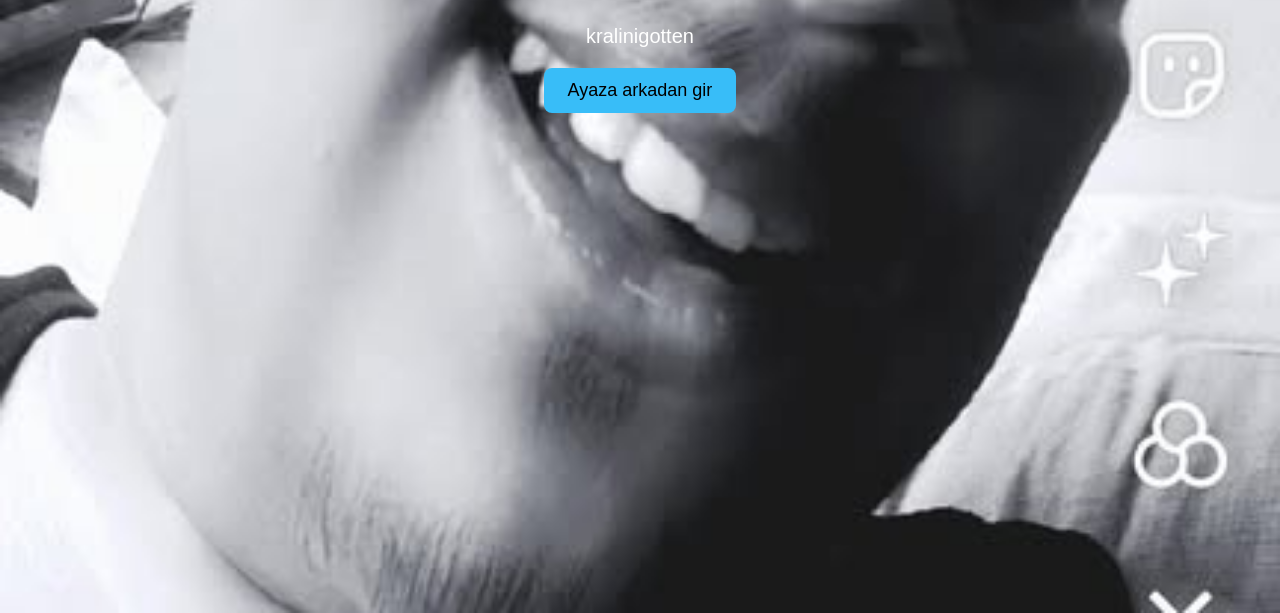
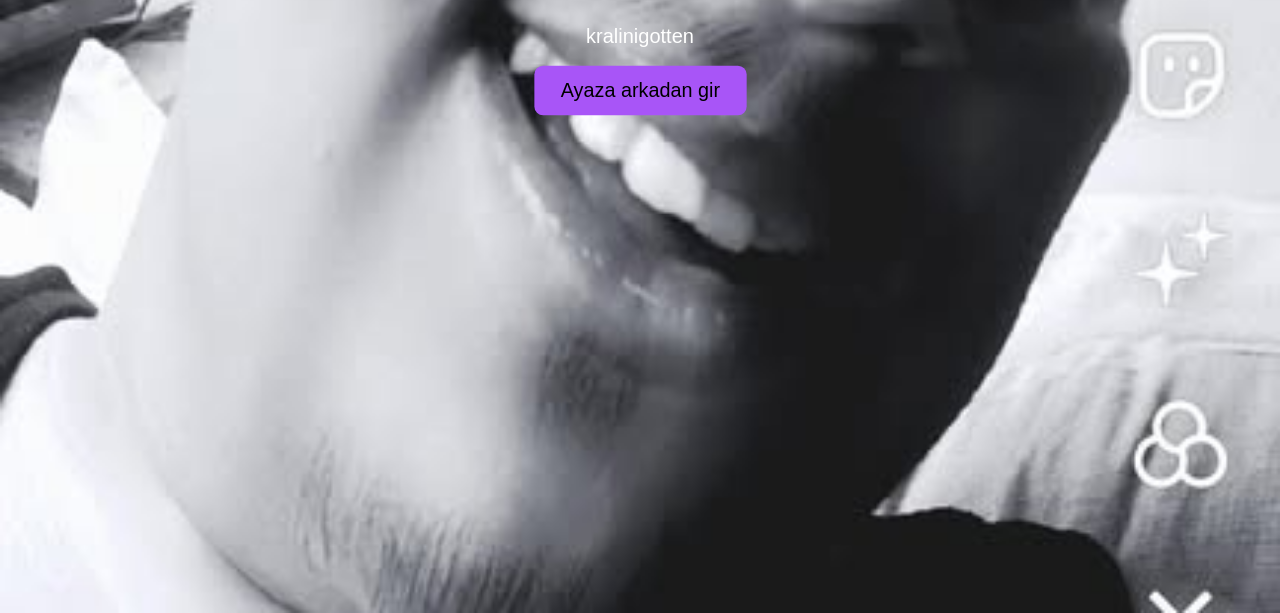
Before and after one commit to umutsuzqeoq/AyazaPompa3132, a plain HTML site: page index.html in a window 1280 px wide. In both pictures the pointer is over the button "Ayaza arkadan gir". Shown: the part 187-800 px from the top of the page. Drawn offline with Linux system fonts and the light colour scheme.

Commit message:
Add files via upload

```diff
--- a/index.html
+++ b/index.html
@@ -34,6 +34,16 @@
             font-size: 18px;
             cursor: pointer;
         }
+
+button {
+    transition: transform 0.3s ease, background-color 0.3s ease;
+}
+
+button:hover {
+    transform: scale(1.1);
+    background-color: #a855f7;
+}
+
     </style>
 </head>
 <body>
```
